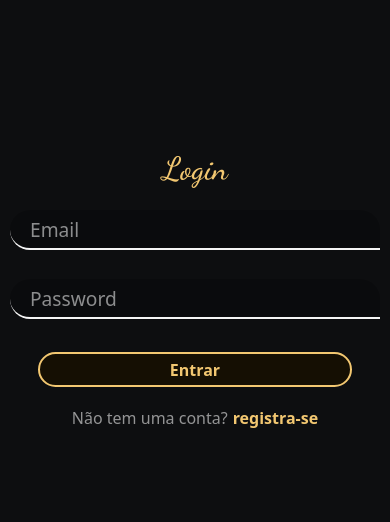
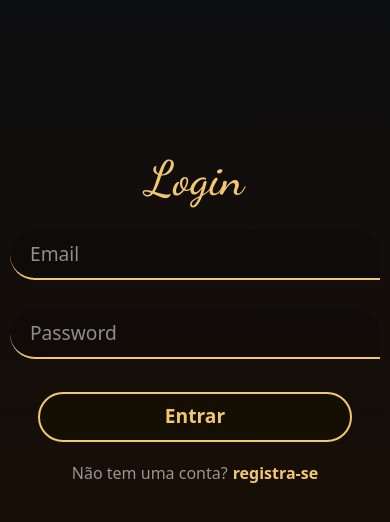
Before and after one commit to LeandroUcuamba/MBINGULA_FRONTEND, a React (Vite) app: page /Front-office/components/LoginRegisterForm in a window 390 px wide. Shown: the top 522 px of the page. Built offline with nearby package versions, Linux system fonts and the light colour scheme.

Commit message:
login
mudança na cor

```diff
--- a/src/Front-office/components/LoginRegisterForm.css
+++ b/src/Front-office/components/LoginRegisterForm.css
@@ -1,10 +1,14 @@
 @import url("https://fonts.googleapis.com/css2?family=Dancing+Script:wght@400;500;600;700&family=Open+Sans:wght@400;600;700&display=swap");
+
+#login-register {
+    background-color: transparent;
+    padding-top: 6%;
+    height: 100vh;
+}
 
 .div-main {
     display: flex;
     justify-content: center;
-    margin-top: 5%;
-    margin-right: 10px;
     padding: 0;
 }
 
@@ -18,8 +22,7 @@
     width: 300px;
     overflow: hidden;
     border-radius: 10px;
-    /* background: linear-gradient(145deg, rgba(255, 123, 0, 0.664), #f0f0f0); */
-    background: #0D0E10;
+    background: linear-gradient(0deg, rgb(30, 14, 0), #0D0E10);
     box-shadow: 20px 20px 60px #888888,
         -20px -20px 60px #ffffff;
 }
@@ -97,7 +100,7 @@
     font-size: 17px;
     border: none;
     color: whitesmoke;
-    border-bottom: 2px solid whitesmoke;
+    border-bottom: 2px solid var(--main-color);
     outline: none;
     border-radius: 30px 30px 0px 30px;
 }
@@ -113,8 +116,7 @@
     background-color: rgb(131, 131, 131);
     transform: translateY(5%);
     transition: .8s ease-in-out;
-    background: #0D0E10;
-    /* background: linear-gradient(145deg, rgb(255, 123, 0), #f0f0f0); */
+    background: linear-gradient(0deg, rgb(30, 14, 0), #0D0E10);
 }
 
 .register h1 {
@@ -222,9 +224,9 @@
         height: 100%;
     }
 
-    /* .login label {
-        margin: 10% 0 5%;
-    } */
+    .login h1 {
+        font-size: 3rem;
+    }
 
     .E-senha {
         margin: 0px;
@@ -253,6 +255,9 @@
         width: 100%;
     }
 
+    .register h1 {
+        font-size: 4rem;
+    }
 
     #chk:checked~.register {
         transform: translateY(-70%);
@@ -267,9 +272,23 @@
         font-size: 2.5rem;
     }
 
+    .form button {
+        height: 45px;
+        font-size: 1.2rem;
+    }
+
+    .form1 button {
+        height: 45px;
+        font-size: 1.2rem;
+    }
+
 }
 
 @media (max-width: 720px) {
+    #login-register {
+        padding-top: 0;
+    }
+
     .div-main {
         margin-top: 0;
         padding: 0;
@@ -298,6 +317,10 @@
         height: 100%;
     }
 
+    .login h1 {
+        font-size: 3rem;
+    }
+
     .E-senha {
         margin: 0px;
     }
@@ -316,12 +339,16 @@
 
     .input {
         margin-bottom: 15px;
-        height: 40px;
+        height: 50px;
     }
 
     /*Register*/
     .register {
         width: 100%;
+    }
+
+    .register h1 {
+        font-size: 4rem;
     }
 
     #chk:checked~.register {
@@ -330,6 +357,14 @@
 
     .fechar-registrar {
         width: 100%;
+    }
+
+    .form button {
+        height: 50px;
+    }
+
+    .form1 button {
+        height: 50px;
     }
 
 }
@@ -362,6 +397,8 @@
         width: 100%;
         height: 100%;
     }
+
+
 
     .E-senha {
         display: flex;
--- a/src/Front-office/components/LoginRegisterForm.jsx
+++ b/src/Front-office/components/LoginRegisterForm.jsx
@@ -2,7 +2,7 @@
 
 const LoginRegisterForm = () => {
     return (
-        <>
+        <div id='login-register'>
             <div className="div-main">
                 <div className="main1">
                     <input type="checkbox" id="chk" aria-hidden="true" />
@@ -12,8 +12,8 @@
 
                             <h1>Login</h1>
 
-                            <input className="input" type="email" name="email" placeholder="Email" required="" />
-                            <input className="input" type="password" name="pswd" placeholder="Password" required="" />
+                            <input className="input" type="email" name="email" placeholder="Email" required="" autoComplete='off' />
+                            <input className="input" type="password" name="pswd" placeholder="Password" required="" autoComplete='off' />
 
                             <button>Entrar</button>
 
@@ -34,10 +34,10 @@
 
                             <h1>SignUp</h1>
 
-                            <input className="input" type="text" name="txt" placeholder="Nome" required="" />
-                            <input className="input" type="email" name="email" placeholder="Email" required="" />
-                            <input className="input" type="number" name="pswd" placeholder="Telefone" required="" />
-                            <input className="input" type="password" name="pswd" placeholder="Senha" required="" />
+                            <input className="input" type="text" name="txt" placeholder="Nome" required="" autoComplete='off' />
+                            <input className="input" type="email" name="email" placeholder="Email" required="" autoComplete='off' />
+                            <input className="input" type="number" name="pswd" placeholder="Telefone" required="" autoComplete='off' />
+                            <input className="input" type="password" name="pswd" placeholder="Senha" required="" autoComplete='off' />
 
                             <button>Registrar</button>
 
@@ -45,7 +45,7 @@
                     </div>
                 </div>
             </div>
-        </>
+        </div>
     )
 }
 
```
